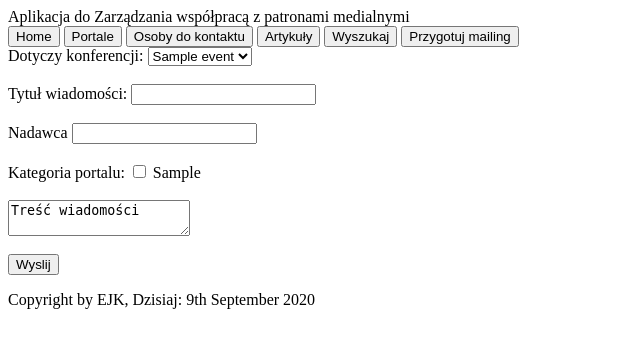
After one commit to ElaJK01/managing-media-patronage-app, a Django app: page /mailing/ in a window 1280 px wide. The commit adds this page. Shown: the top 348 px of the page, without its empty margins (0-640 px from the left). Run offline with Django 3.2, Linux system fonts and the light colour scheme; tables that the repository leaves empty hold one stand-in row (values such as "Sample post"); some libraries are stand-ins or nearby versions.

Commit message:
Email model, mailingview

```diff
--- a/media_patronage/models.py
+++ b/media_patronage/models.py
@@ -26,7 +26,7 @@ class Person(models.Model):
     comments = models.TextField(verbose_name='Komentarz', blank=True)
 
     def __str__(self):
-        return f"{self.first_name} {self.last_name}"
+        return f"{self.first_name} {self.last_name} - {self.portal}"
 
     def get_absolute_url(self):
         return f"/person_details/{self.pk}/"
@@ -82,3 +82,10 @@ class CooperationTerms(models.Model):
     services_for_portal = models.TextField()
     services_provided_by_portal = models.TextField()
     comments = models.TextField()
+
+
+class Email(models.Model):
+    event = models.ForeignKey(Event, on_delete=models.CASCADE)
+    message = models.TextField()
+    to_who = models.ForeignKey(Person, on_delete=models.CASCADE, related_name='addressee')
+    send_from_email = models.EmailField()
--- a/media_patronage/my_context_processors.py
+++ b/media_patronage/my_context_processors.py
@@ -6,11 +6,15 @@ def my_cp(request):
     events = Event.objects.all()
     task_after_event = TaskAfterEvent.objects.all()
     task_before_event = TaskBeforeEvent.objects.all()
+    category_list = []
+    for portal in portals:
+        category_list.append(portal.category)
+    category_set = list(set(category_list))
     ctx = {
     "portals": portals,
     "task_after_event": task_after_event,
     "task_before_event": task_before_event,
     "events": events,
-
+    "categories": category_set
     }
     return ctx
--- a/media_patronage/templates/base.html
+++ b/media_patronage/templates/base.html
@@ -13,7 +13,7 @@
         <a href="{%url 'person_list'%}"><button>Osoby do kontaktu</button></a>
         <a href="{%url 'article_list'%}"><button>Artykuły</button></a>
         <a href="{%url 'search'%}"><button>Wyszukaj</button></a>
-        <button>Przygotuj mailing</button>
+        <a href="{%url 'mailing'%}"><button>Przygotuj mailing</button></a>
     </div>
 </header>
 <body>
--- a/media_patronage/templates/event_detail.html
+++ b/media_patronage/templates/event_detail.html
@@ -5,7 +5,7 @@
 <h4>{{event.title}}</h4>
 <h5>Dnia: {{event.date}}</h5>
 <p>Patroni medialni wydarzenia: </br>{% for portal in event.portals_cooperating.all%}
-<ul>{{portal}}</ul>
+    <a href="{% url 'portal_detail' pk=portal.pk %}"><ul><li>{{portal}}</li></ul></a>
 {%endfor%}</p>
 
 <a href="{% url 'event_update' pk=event.pk%}"><button>Edytuj tytuł/datę</button></a>
--- /dev/null
+++ b/media_patronage/templates/mailing.html
@@ -0,0 +1,40 @@
+{%extends 'base.html'%}
+
+{%block content%}
+{%load crispy_forms_tags%}
+
+<div class="form">
+
+<form method="post">
+    {%csrf_token%}
+    <label>Dotyczy konferencji:
+        <select name="event">{%for event in events%}
+            <option>{{event.title}}</option>
+            {%endfor%}
+        </select>
+    </label></br>
+    </br>
+    <label>Tytuł wiadomości:
+        <input type="text" name="message_title">
+    </label></br>
+    </br>
+    <label>Nadawca
+    <input type="email" name="who_send">
+    </label></br>
+    </br>
+    <label>Kategoria portalu:
+        {%for category in categories%}
+    <input type="checkbox" name="category" value="{{category}}">
+        <label>{{category}}</label>
+        {%endfor%}
+    </input>
+    </label></br>
+    </br>
+    <textarea name="message">Treść wiadomości</textarea></br>
+    </br>
+    <input type="submit" value="Wyslij">
+</form>
+</div>
+
+
+{%endblock%}
--- a/media_patronage/views.py
+++ b/media_patronage/views.py
@@ -7,8 +7,9 @@ from django.views.generic import FormView, CreateView, UpdateView, DeleteView
 from django.views.generic.detail import DetailView
 from django.views.generic.base import TemplateView
 from .forms import AddEventForm, AddPortalForm, AddPersonForm, SearchForm, TaskAfterForm, TaskBeforeForm
-from .models import Portal, Person, Event, TaskAfterEvent, TaskBeforeEvent, Article, CooperationTerms
+from .models import Portal, Person, Event, TaskAfterEvent, TaskBeforeEvent, Article, CooperationTerms, Email
 from django.db.models import Q
+from django.core.mail import send_mail, send_mass_mail, BadHeaderError
 
 
 class EventList(ListView):
@@ -268,3 +269,43 @@ class AddCooperationTerms(View):
             ctx = {'msg': 'Niepoprawnie wykonany formularz!',
                    'event': event}
             return render(request, "add_cooperation_terms.html", ctx)
+
+
+class MailingView(View): #Fixme dokończyć ustawienia settings i url
+    def get(self, request):
+        return render(request, 'mailing.html')
+
+    def post(self, request):
+        event_it_concernse_title = request.POST.get('event')
+        event_it_concernse = get_object_or_404(Event, title=event_it_concernse_title)
+        message_title = request.POST.get('message_title')
+        who_send = request.POST.get('who_send')
+        category = request.POST.get('category')
+        message = request.POST.get('message')
+        if message_title and who_send and category:
+            try:
+                portals_with_this_category = Portal.objects.filter(category=category)
+                persons_addressee_emails = [] #pusta lista adresów email osób
+                for portal in portals_with_this_category:#wybranie osób z każdego portalu
+                    portal_persons = portal.person_set.all()
+                    persons_list = [p for p in portal_persons]
+
+                    for person in persons_list: #wybranie adresów email osób
+                        persons_addressee_emails.append(person.email)
+                        return persons_addressee_emails
+                    email = Email.objects.create(event=event_it_concernse, message=message, send_from_email=who_send)
+                    email.to_who.set(persons_list)
+                    email.save()
+
+                    send_mass_mail(message_title,
+                                    message,
+                                    who_send,
+                                    persons_addressee_emails,
+                                    )
+            except BadHeaderError:
+                return HttpResponse('Invalid header found.')
+        else:
+            return HttpResponse('Upewnij się, że wszystkie pola są wypełnione!')
+
+        msg = {'msg': f'Email został wysłany do: {persons_addressee_emails}'}
+        return render(request, 'mailing.html', msg)
--- a/portale_medialne/urls.py
+++ b/portale_medialne/urls.py
@@ -23,7 +23,7 @@ from media_patronage.views import EventList, AddEvent, PortalList, PersonList, A
                             PortalUpdateView, PortalDetailView, PortalDeleteView, PersonDetailView, PersonUpdateView,\
                             PersonDeleteView, EventDetailsView, EventAddPortalView, EventRemovePortalView,\
                             EventDeleteView, TaskAfterEventView,TaskBeforeEventView, ArticleAddView, ArticleList, \
-                            AddCooperationTerms, EventUpdateView
+                            AddCooperationTerms, EventUpdateView, MailingView
 
 urlpatterns = [
     path('admin/', admin.site.urls),
@@ -50,6 +50,7 @@ urlpatterns = [
     path('articles/', ArticleList.as_view(), name='article_list'),
     path('add_terms/<int:pk>/', AddCooperationTerms.as_view(), name="add_terms"),
     path('event_details/<int:pk>/update/', EventUpdateView.as_view(), name='event_update'),
+    path('mailing/', MailingView.as_view(), name='mailing'),
 
 ]
 
```
Also changed, not shown: media_patronage/migrations/0009_auto_20200911_2153.py (added).
